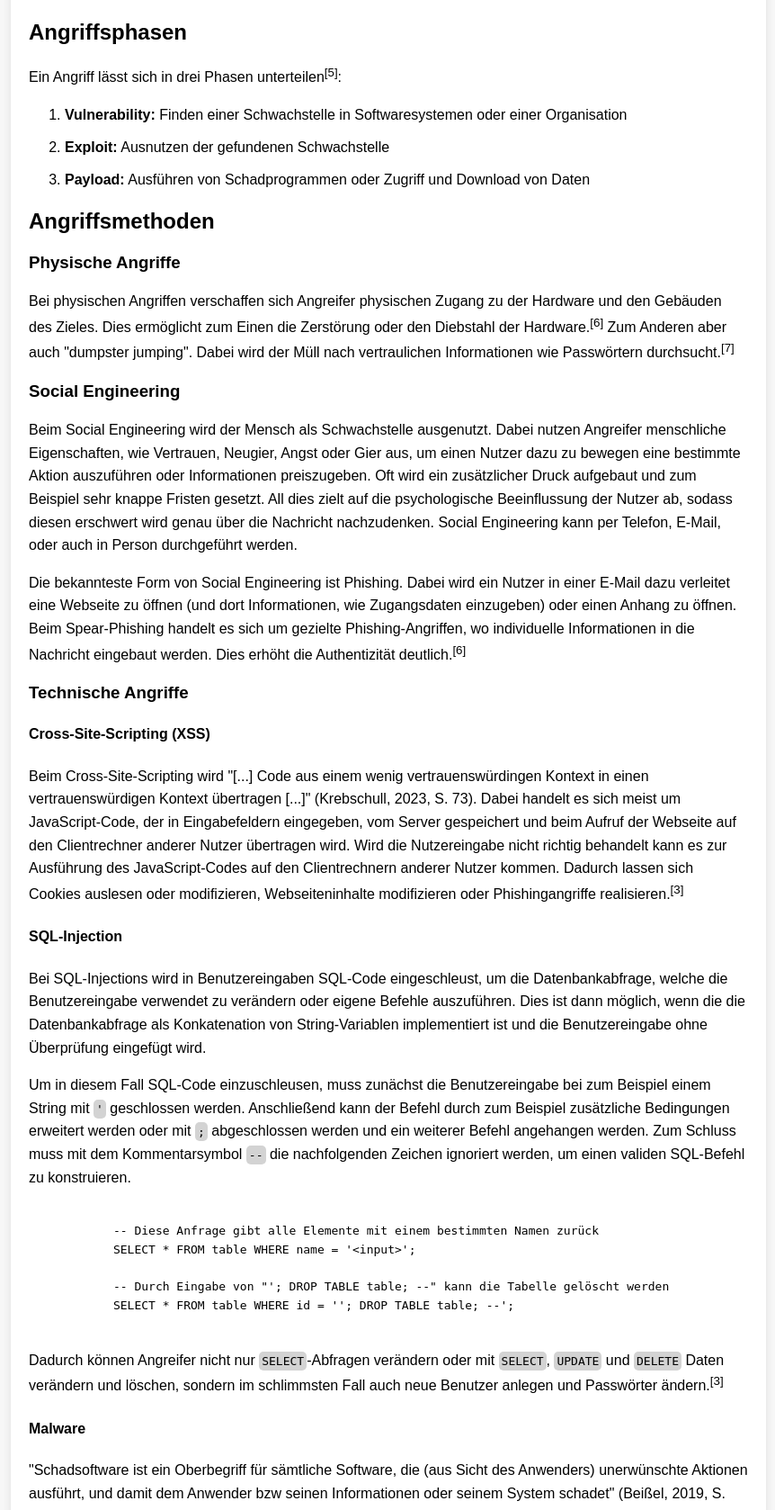
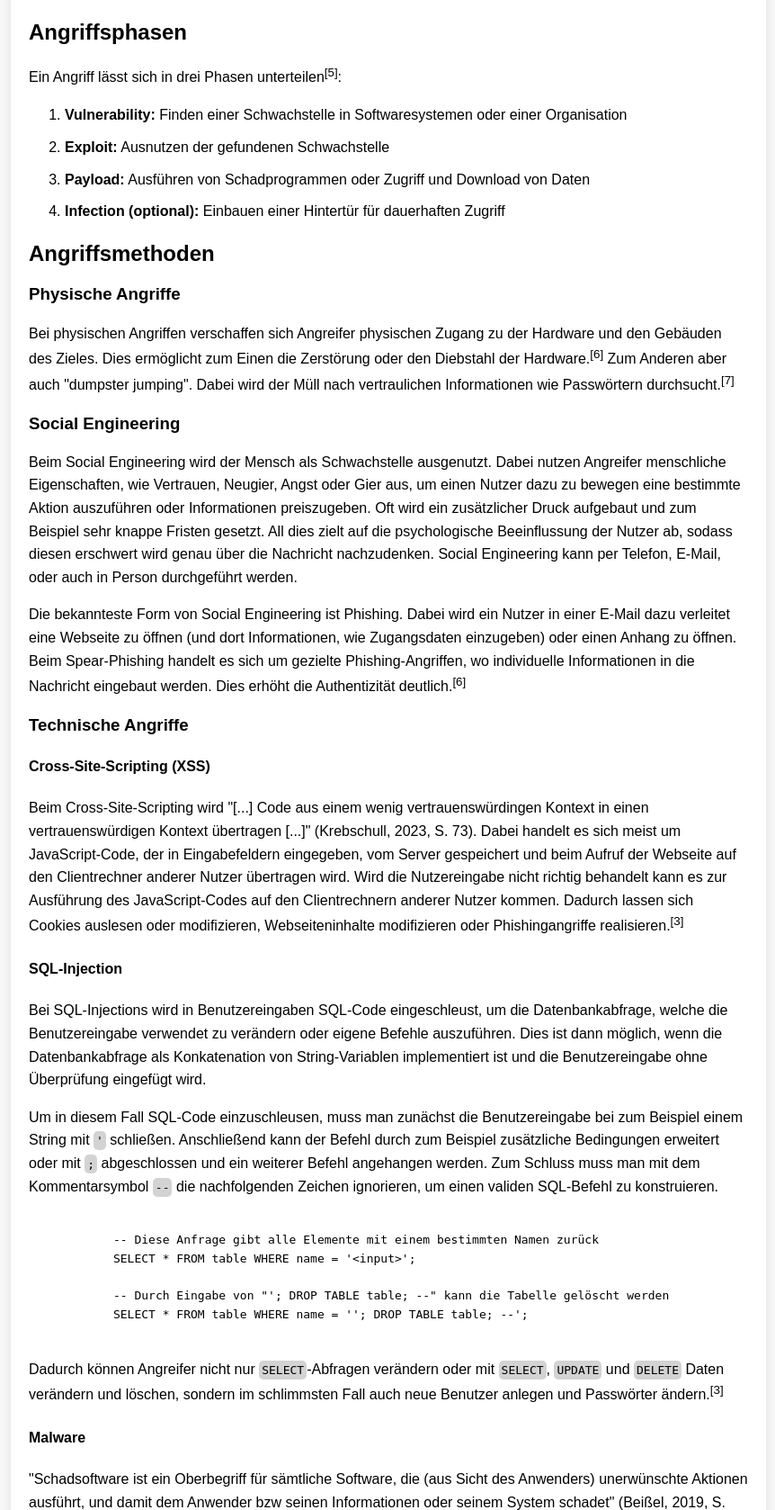
Before and after one commit to Anton-Gasse/pizza-sql-injection, a Flask app: page /info in a window 1280 px wide. Shown: the part 920-2598 px from the top of the page at 90% size, without its empty margins (208-1070 px from the left). Run offline with Flask 3, Linux system fonts and the light colour scheme; some libraries are stand-ins or nearby versions.

Commit message:
fix: typos

```diff
--- a/templates/info.html
+++ b/templates/info.html
@@ -109,7 +109,7 @@
 
         <h2>Arten von Hackern</h2>
         <ol>
-            <li><b>Black-Hats/Cracker:</b> Hacker, die ohne Erlaubnis für ihre eigene Bereicherung illgal hacken.
+            <li><b>Black-Hats/Cracker:</b> Hacker, die ohne Erlaubnis für ihre eigene Bereicherung illegal hacken.
                 <sup>[2]</sup>
             </li>
             <li><b>White-Hats:</b> Hacker, die mit Erlaubnis hacken, um Schwachstellen zu finden und Angriffe abzuwehren
@@ -142,6 +142,7 @@
             <li><b>Vulnerability:</b> Finden einer Schwachstelle in Softwaresystemen oder einer Organisation</li>
             <li><b>Exploit:</b> Ausnutzen der gefundenen Schwachstelle</li>
             <li><b>Payload:</b> Ausführen von Schadprogrammen oder Zugriff und Download von Daten</li>
+            <li><b>Infection (optional):</b> Einbauen einer Hintertür für dauerhaften Zugriff</li>
         </ol>
 
         <h2>Angriffsmethoden</h2>
@@ -176,17 +177,17 @@
 
         <h4>SQL-Injection</h4>
         <p>Bei SQL-Injections wird in Benutzereingaben SQL-Code eingeschleust, um die Datenbankabfrage, welche die
-            Benutzereingabe verwendet zu verändern oder eigene Befehle auszuführen. Dies ist dann möglich, wenn die die
+            Benutzereingabe verwendet zu verändern oder eigene Befehle auszuführen. Dies ist dann möglich, wenn die
             Datenbankabfrage als Konkatenation von String-Variablen implementiert ist und die Benutzereingabe ohne
             Überprüfung eingefügt wird.</p>
-        <p>Um in diesem Fall SQL-Code einzuschleusen, muss zunächst die Benutzereingabe bei zum Beispiel einem String
-            mit <code class="inline">'</code> geschlossen werden. Anschließend kann der Befehl durch zum Beispiel
+        <p>Um in diesem Fall SQL-Code einzuschleusen, muss man zunächst die Benutzereingabe bei zum Beispiel einem String
+            mit <code class="inline">'</code> schließen. Anschließend kann der Befehl durch zum Beispiel
             zusätzliche
             Bedingungen
-            erweitert werden oder mit <code class="inline">;</code> abgeschlossen werden und ein weiterer Befehl
+            erweitert oder mit <code class="inline">;</code> abgeschlossen und ein weiterer Befehl
             angehangen werden. Zum
             Schluss
-            muss mit dem Kommentarsymbol <code class="inline">--</code> die nachfolgenden Zeichen ignoriert werden, um
+            muss man mit dem Kommentarsymbol <code class="inline">--</code> die nachfolgenden Zeichen ignorieren, um
             einen validen
             SQL-Befehl zu
             konstruieren.</p>
@@ -195,7 +196,7 @@
             SELECT * FROM table WHERE name = '&lt;input&gt;';
 
             -- Durch Eingabe von "'; DROP TABLE table; --" kann die Tabelle gelöscht werden
-            SELECT * FROM table WHERE id = ''; DROP TABLE table; --';
+            SELECT * FROM table WHERE name = ''; DROP TABLE table; --';
         </code></pre>
         <p>Dadurch können Angreifer nicht nur <code class="inline">SELECT</code>-Abfragen verändern oder mit <code
                 class="inline">SELECT</code>, <code class="inline">UPDATE</code> und <code class="inline">DELETE</code>
@@ -210,14 +211,14 @@
         <ul>
             <li><b>Viren:</b> Schadsoftware, die erst bei Ausführung aktiv wird</li>
             <li><b>Würmer:</b> Schadsoftware, die selbstständig aktiv wird und sich auch selbstständig verbreitet</li>
-            <li><b>Trojaner:</b> Schadsoftware, die in scheinbar unschädlichen Programmen versteckt werden</li>
+            <li><b>Trojaner:</b> Schadsoftware, die in scheinbar unschädlichen Programmen versteckt wird</li>
         </ul>
         <p>Zudem kann man Schadsoftware nach ihrem Zweck unterteilen<sup>[6]</sup>:</p>
         <ul>
             <li><b>Ransomeware:</b> Schadsoftware, die Dateien verschlüsselt und für deren Freigabe ein Lösegeld
                 verlangt wird</li>
-            <li><b>Spyware:</b> Schadsoftware, die das Nutzerverhalten (z.B. Tastatureingabe) aufzeichnet</li>
-            <li><b>Grayware:</b> Schadsoftware, die unnötige Ressourcen beansprucht (z.B. Zeigen von Werbung)</li>
+            <li><b>Spyware:</b> Schadsoftware, die das Nutzerverhalten (z. B. Tastatureingabe) aufzeichnet</li>
+            <li><b>Grayware:</b> Schadsoftware, die unnötige Ressourcen beansprucht (z. B. extern ungewollt eingefügte Werbung)</li>
         </ul>
 
         <h4>Denial-of-Service-Attacken</h4>
```
